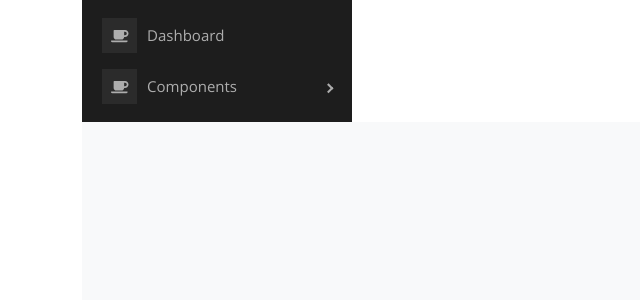
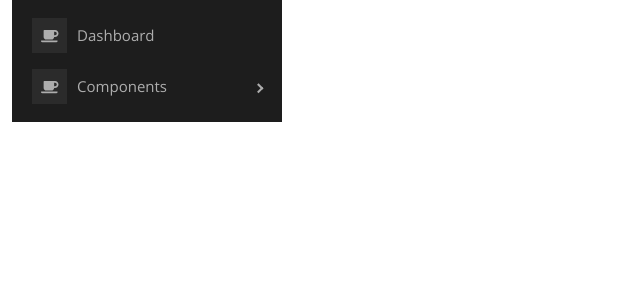
Before and after one commit to MaherSamiGMC/appTeleconsultation, a React (Create React App) app in the folder frontend/: page /Dashboard in a window 1280 px wide. Shown: the top 300 px of the page, without its empty margins (0-640 px from the left). Built offline with nearby package versions, Linux system fonts and the light colour scheme.

Commit message:
same main

```diff
--- a/frontend/src/Screens/Dashboard/MainPage.js
+++ b/frontend/src/Screens/Dashboard/MainPage.js
@@ -2,18 +2,18 @@ import React from 'react'
 import AppSidebar from '../../Components/Dashboard/AppSidebar'
 import AppHeader from '../../Components/Dashboard/AppHeader'
 import AppFooter from '../../Components/Dashboard/AppFooter'
-import {CContainer} from '@coreui/react'
+import {CContainer,CCol } from '@coreui/react'
 
 const MainPage = () => {
   return (
-    <CContainer>
-      <AppSidebar/>
-      <div className="wrapper d-flex flex-column min-vh-100 bg-light">
-        {/* <AppHeader /> */}
-        <div className="body flex-grow-1 px-3">
-        </div>
-        {/* <AppFooter /> */}
-      </div>
+    <CContainer fluid >
+        <CCol sm="auto">
+            <AppSidebar/>
+        </CCol>
+        <CCol sm="auto">
+
+        </CCol>
+
     </CContainer>
   )
 }
```
Also changed, not shown: frontend/src/Screens/LandingPage/InscriScreen.js (added), 1 other file (tests, documents, lock files or other folders).
